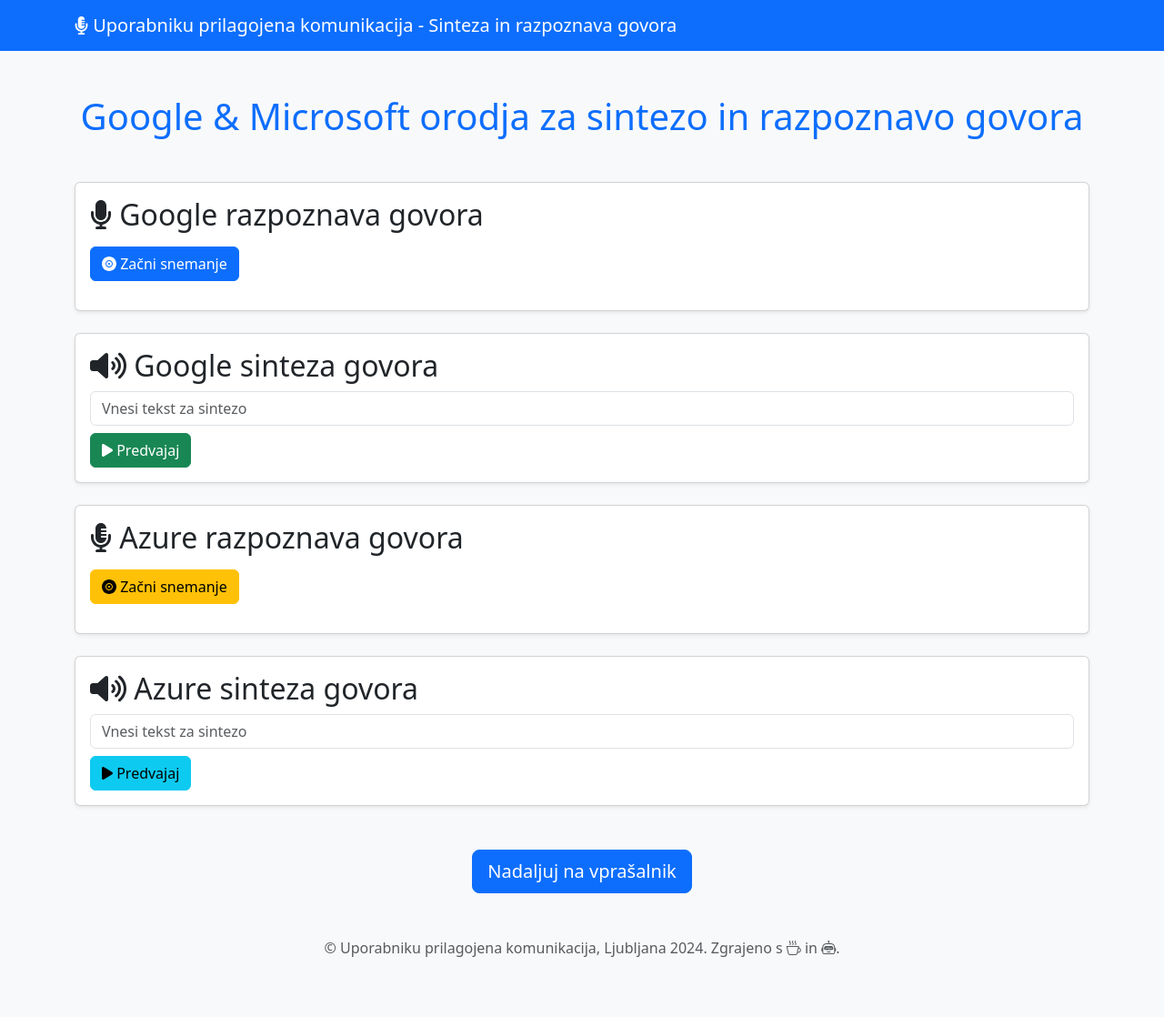
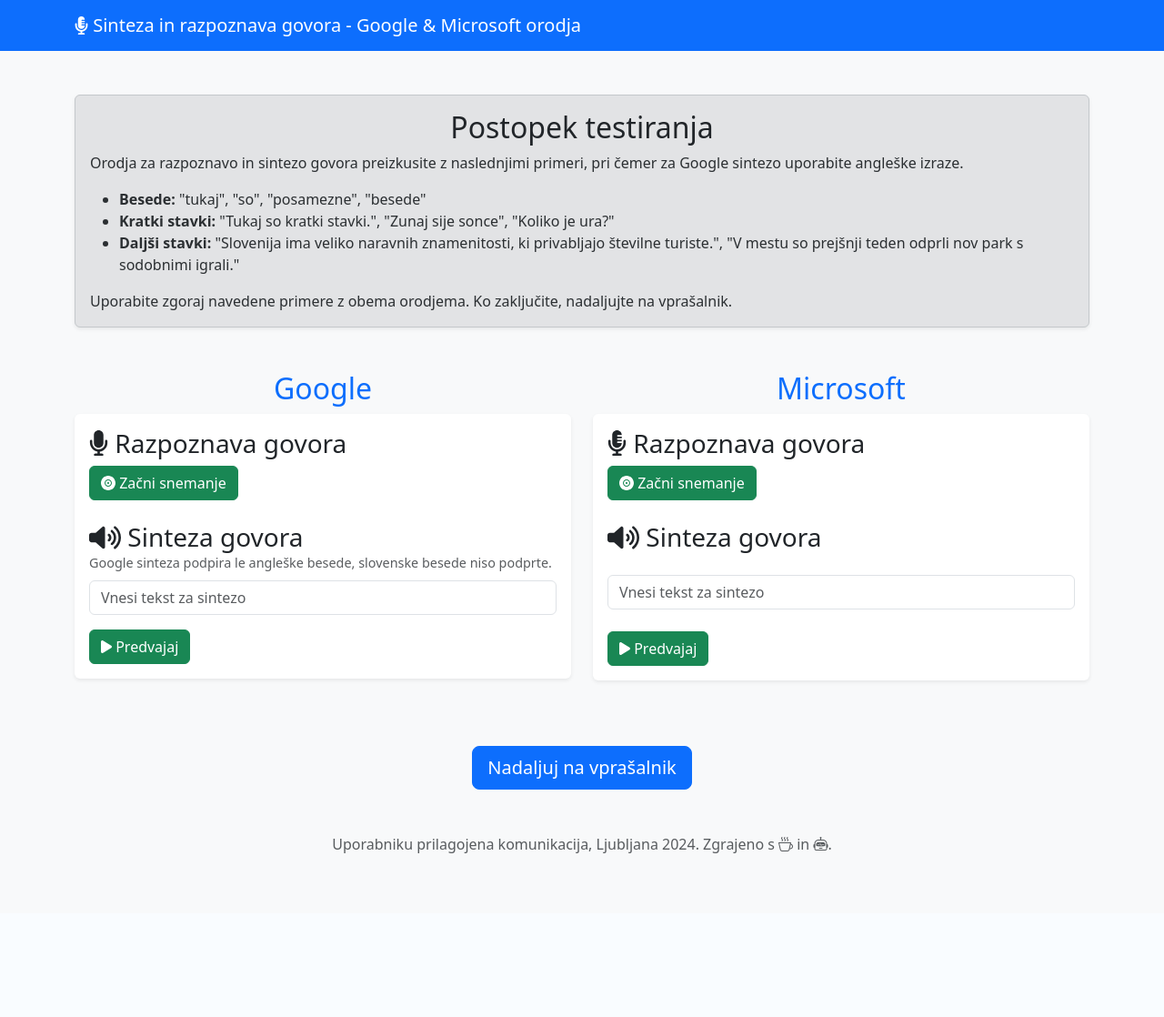
Before and after one commit to Cobald13/UPK_Projekt, a Flask app: page / in a window 1280 px wide. Shown: the whole page at 91% size. After the commit the page ends 938 px from the top, so only its background shows below. Run offline with Flask 3, Linux system fonts and the light colour scheme; some libraries are stand-ins or nearby versions.

Commit message:
update html

```diff
--- a/templates/index.html
+++ b/templates/index.html
@@ -15,72 +15,108 @@
 </head>
 
 <body class="bg-light">
-
     <!-- Navbar -->
     <nav class="navbar navbar-expand-lg navbar-dark bg-primary">
         <div class="container">
-            <a class="navbar-brand" href="#"><i class="fas fa-microphone-alt"></i> Uporabniku prilagojena komunikacija -
-                Sinteza in razpoznava govora</a>
+            <a class="navbar-brand" href="#">
+                <i class="fas fa-microphone-alt"></i> Sinteza in razpoznava govora - Google & Microsoft orodja
+            </a>
         </div>
     </nav>
 
     <!-- Main Container -->
     <div class="container py-5">
-        <h1 class="text-center mb-5 text-primary">Google & Microsoft orodja za sintezo in razpoznavo govora</h1>
+        <!-- <h1 class="text-center mb-5 text-primary">Orodja za sintezo in razpoznavo govora</h1> -->
 
-        <!-- Google Speech Recognition -->
-        <div class="card mb-4 shadow-sm">
-            <div class="card-body">
-                <h2 class="card-title"><i class="fas fa-microphone"></i> Google razpoznava govora</h2>
-                <button id="record-btn" class="btn btn-primary mt-2" onclick="toggleRecording()">
+        <!-- Instructions Section -->
+        <div class="alert alert-secondary shadow-sm mb-5">
+            <h2 class="text-center text-dark    ">Postopek testiranja</h2>
+            <p class="mb-3">
+                Orodja za razpoznavo in sintezo govora preizkusite z naslednjimi primeri, pri čemer za Google sintezo
+                uporabite angleške izraze.
+            </p>
+            <ul>
+                <li><b>Besede:</b> "tukaj", "so", "posamezne", "besede"</li>
+                <li><b>Kratki stavki:</b> "Tukaj so kratki stavki.", "Zunaj sije sonce", "Koliko je ura?"</li>
+                <li><b>Daljši stavki:</b> "Slovenija ima veliko naravnih znamenitosti, ki privabljajo številne
+                    turiste.", "V mestu so prejšnji teden odprli nov park s sodobnimi igrali."</li>
+            </ul>
+            <p class="mb-0">
+                Uporabite zgoraj navedene primere z obema orodjema. Ko zaključite, nadaljujte na vprašalnik.
+            </p>
+        </div>
+
+
+
+        <!-- Two Columns Layout -->
+        <div class="row">
+            <!-- Google Tools -->
+            <div class="col-md-6 mb-4">
+                <h2 class="text-center text-primary">Google</h2>
+                <div class="p-3 bg-white shadow-sm rounded">
+                    <!-- Razpoznava Govora -->
+                    <div class="mb-4">
+                        <h3 class="card-title"><i class="fas fa-microphone"></i> Razpoznava govora</h3>
+                        <button id="record-btn" class="btn btn-success mt-2" onclick="toggleRecording()">
                             <i class="fas fa-record-vinyl"></i> Začni snemanje
                         </button>
                         <p id="mic-transcription" class="mt-3 text-muted"></p>
                     </div>
+                    <!-- Sinteza Govora -->
+                    <div>
+                        <div class="d-flex align-items-center justify-content-start flex-wrap">
+                            <h3 class="card-title mb-0 me-2" style="white-space: nowrap;">
+                                <i class="fas fa-volume-up"></i> Sinteza govora
+                            </h3>
+                            <small class="text-muted" style="font-size: 0.9rem; word-wrap: break-word;">
+                                Google sinteza podpira le angleške besede, slovenske besede niso podprte.
+                            </small>
                         </div>
-
-        <!-- Google Text-to-Speech -->
-        <div class="card mb-4 shadow-sm">
-            <div class="card-body">
-                <h2 class="card-title"><i class="fas fa-volume-up"></i> Google sinteza govora</h2>
-                <input type="text" id="text" class="form-control mb-2" placeholder="Vnesi tekst za sintezo">
-                <button class="btn btn-success" onclick="synthesizeText()">
+                        <input type="text" id="text" class="form-control mb-2 mt-2"
+                            placeholder="Vnesi tekst za sintezo">
+                        <button class="btn btn-success mt-2" onclick="synthesizeText()">
                             <i class="fas fa-play"></i> Predvajaj
                         </button>
                         <audio id="synthesis-audio" controls class="mt-3 d-none w-100"></audio>
                     </div>
+
+                </div>
             </div>
 
-        <!-- Azure Speech Recognition -->
-        <div class="card mb-4 shadow-sm">
-            <div class="card-body">
-                <h2 class="card-title"><i class="fas fa-microphone-lines"></i> Azure razpoznava govora</h2>
-                <button id="azure-record-btn" class="btn btn-warning mt-2" onclick="toggleAzureRecording()">
+            <!-- Microsoft Tools -->
+            <div class="col-md-6 mb-4">
+                <h2 class="text-center text-primary">Microsoft</h2>
+                <div class="p-3 bg-white shadow-sm rounded">
+                    <!-- Razpoznava Govora -->
+                    <div class="mb-4">
+                        <h3 class="card-title"><i class="fas fa-microphone-lines"></i> Razpoznava govora</h3>
+                        <button id="azure-record-btn" class="btn btn-success mt-2" onclick="toggleAzureRecording()">
                             <i class="fas fa-record-vinyl"></i> Začni snemanje
                         </button>
                         <p id="azure-mic-transcription" class="mt-3 text-muted"></p>
                     </div>
-        </div>
-
-        <!-- Azure Text-to-Speech -->
-        <div class="card mb-4 shadow-sm">
-            <div class="card-body">
-                <h2 class="card-title"><i class="fas fa-volume-up"></i> Azure sinteza govora</h2>
-                <input type="text" id="azure-text" class="form-control mb-2" placeholder="Vnesi tekst za sintezo">
-                <button class="btn btn-info" onclick="synthesizeAzureText()">
+                    <!-- Sinteza Govora -->
+                    <div>
+                        <h3 class="card-title mb-4"><i class="fas fa-volume-up"></i> Sinteza govora</h3>
+                        <input type="text" id="azure-text" class="form-control mb-2 mt-3"
+                            placeholder="Vnesi tekst za sintezo">
+                        <button class="btn btn-success mt-3" onclick="synthesizeAzureText()">
                             <i class="fas fa-play"></i> Predvajaj
                         </button>
                         <audio id="azure-synthesis-audio" controls class="mt-3 d-none w-100"></audio>
                     </div>
                 </div>
+            </div>
+        </div>
 
+        <!-- Button to Questionnaire -->
         <div class="text-center mt-5">
             <a href="/questionnaire" class="btn btn-primary btn-lg">Nadaljuj na vprašalnik</a>
         </div>
 
         <!-- Footer -->
         <footer class="text-center mt-5">
-            <p class="text-muted">&copy; Uporabniku prilagojena komunikacija, Ljubljana 2024. Zgrajeno s <i
+            <p class="text-muted">Uporabniku prilagojena komunikacija, Ljubljana 2024. Zgrajeno s <i
                     class="bi bi-cup-hot"></i> in <i class="bi bi-robot"></i>.</p>
         </footer>
     </div>
```
Also changed, not shown: templates/questionnaire.html (+11 -1 lines), templates/thank_you.html (+9 -0 lines). Lines whose indentation alone changed are shown as unchanged.
